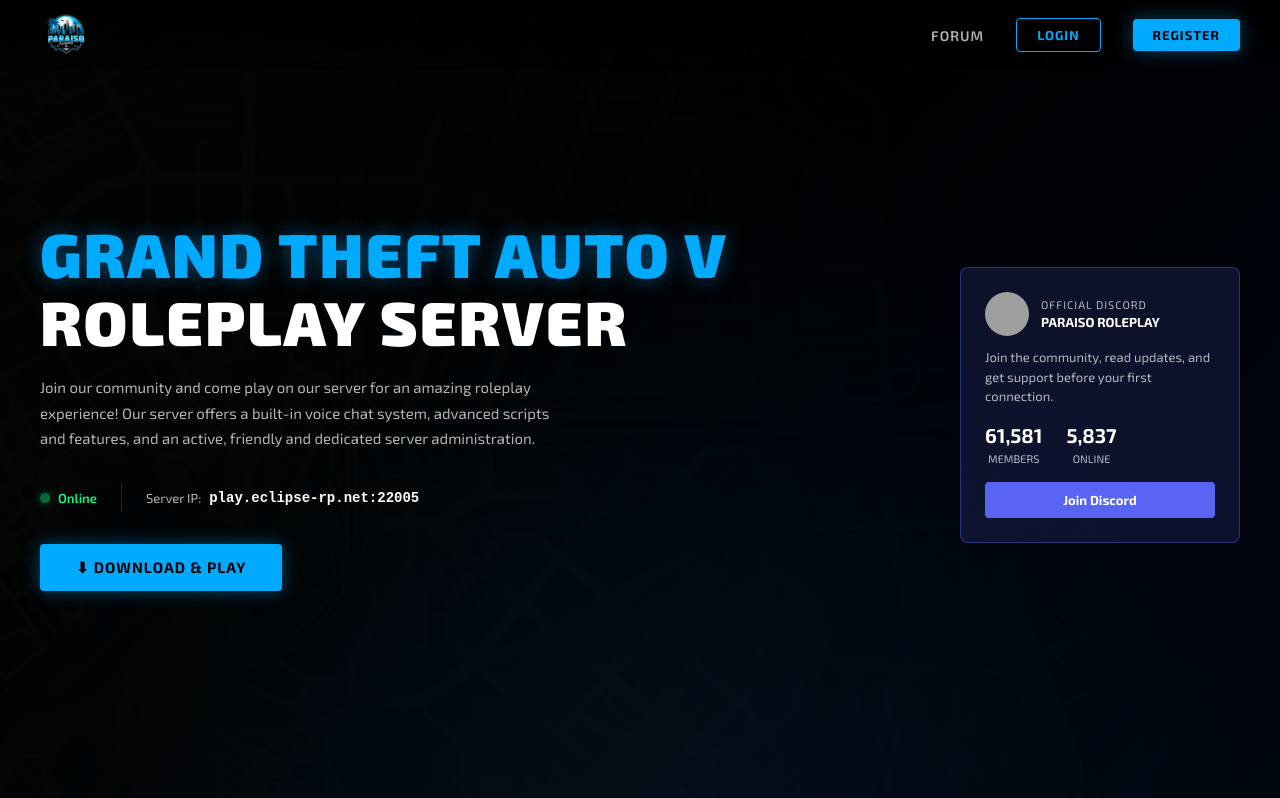
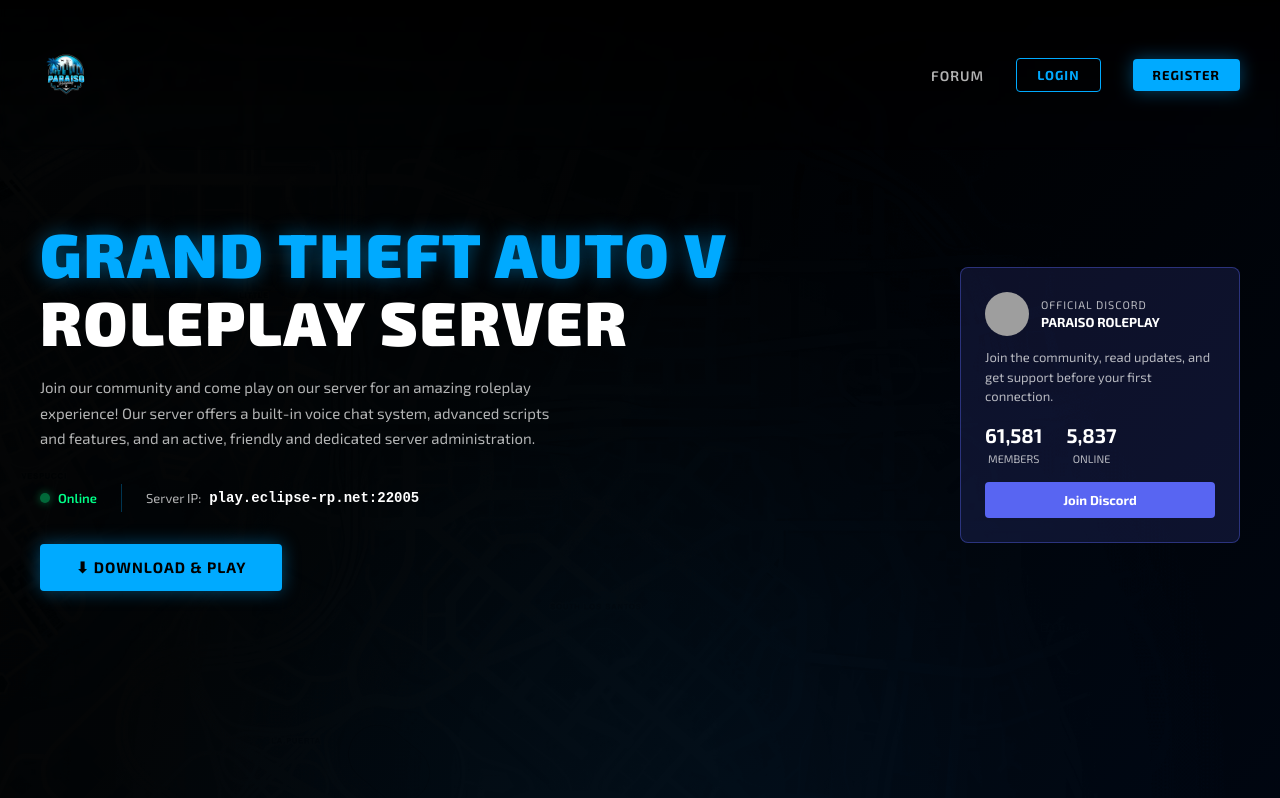
Before and after one commit to vicky1242/paraiso, a plain HTML site: page index.html in a window 1280 px wide. Shown: the top 798 px of the page. Drawn offline with Linux system fonts and the light colour scheme; grey boxes are pictures that could not be loaded.

Commit message:
Update index.html

```diff
--- a/index.html
+++ b/index.html
@@ -27,7 +27,7 @@
     /* HEADER */
     header {
       position: fixed; top: 0; left: 0; right: 0; z-index: 100;
-      height: var(--header-height);
+      height: 150px;
       display: flex; align-items: center; padding: 0 40px;
       background: linear-gradient(to bottom, rgba(0,0,0,0.85), transparent);
       backdrop-filter: blur(4px);
```
